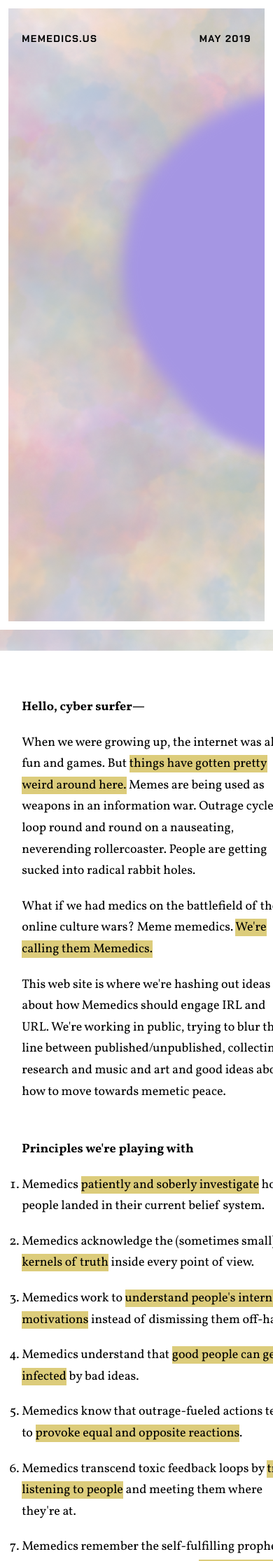
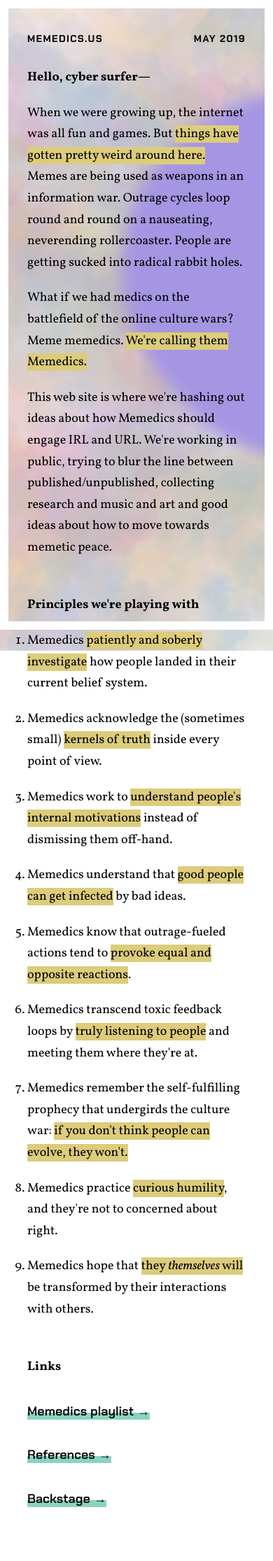
Before and after one commit to aaronzlewis/memedics, a Jekyll site: the page built from index.html, in a window 390 px wide. Shown: the top 2231 px of the page at 70% size. Built offline with Jekyll 4.4.1, drawn with Linux system fonts in a browser that asks for light colours.

Commit message:
Fixed mobile issues

```diff
--- a/assets/main.scss
+++ b/assets/main.scss
@@ -1,7 +1,7 @@
 ---
 ---
 
-$mobile-margin: 8%;
+$mobile-margin: 10%;
 $breakpoint-medium: 700px;
 $breakpoint-large: 1000px;
 $sans-serif: "Chakra Petch", sans-serif;
@@ -55,10 +55,13 @@
 html {
 	background: url('bg-image.png') no-repeat center center fixed;
 	height: 100%;
+	width: 100%;
+	overflow-x: hidden;
 }
 
 body {
 	height: 100%;
+	width: 100%;
 }
 
 .container {
@@ -67,6 +70,8 @@
 	height: 100%;
 	margin-bottom: 72px;
 	display: grid;
+	width: 80%;
+	margin-left: 10%;
 	span {
 		color: #6950D0;
 	}
@@ -103,12 +108,15 @@
 	font-style: italic;
 }
 
+ol {
+	hanging-punctuation: none;
+	@media only screen and (min-width: $breakpoint-large) {
+		margin-bottom: 120px;
+	}
+}
+
 li {
 	margin-bottom: 20px;
-
-	&:last-of-type {
-		margin-bottom: 96px;
-	}
 }
 
 p {
@@ -123,8 +131,8 @@
 }
 
 section#links {
-	margin-top: 48px;
 	font-weight: 600;
+	margin-bottom: 60px;
 	p {
 		margin-top: 32px;
 	}
@@ -142,9 +150,7 @@
 
 nav {
 	padding: 48px 0px;
-	div {
-		height: 100%;
-	}
+
 	span {
 		font-family: $sans-serif;
 		font-size: 14px;
@@ -190,6 +196,11 @@
 		height: 100vh;
 		width: 120px;
 		top: 0;
+
+		div {
+			height: 100%;
+		}
+
 	}
 }
 
```
